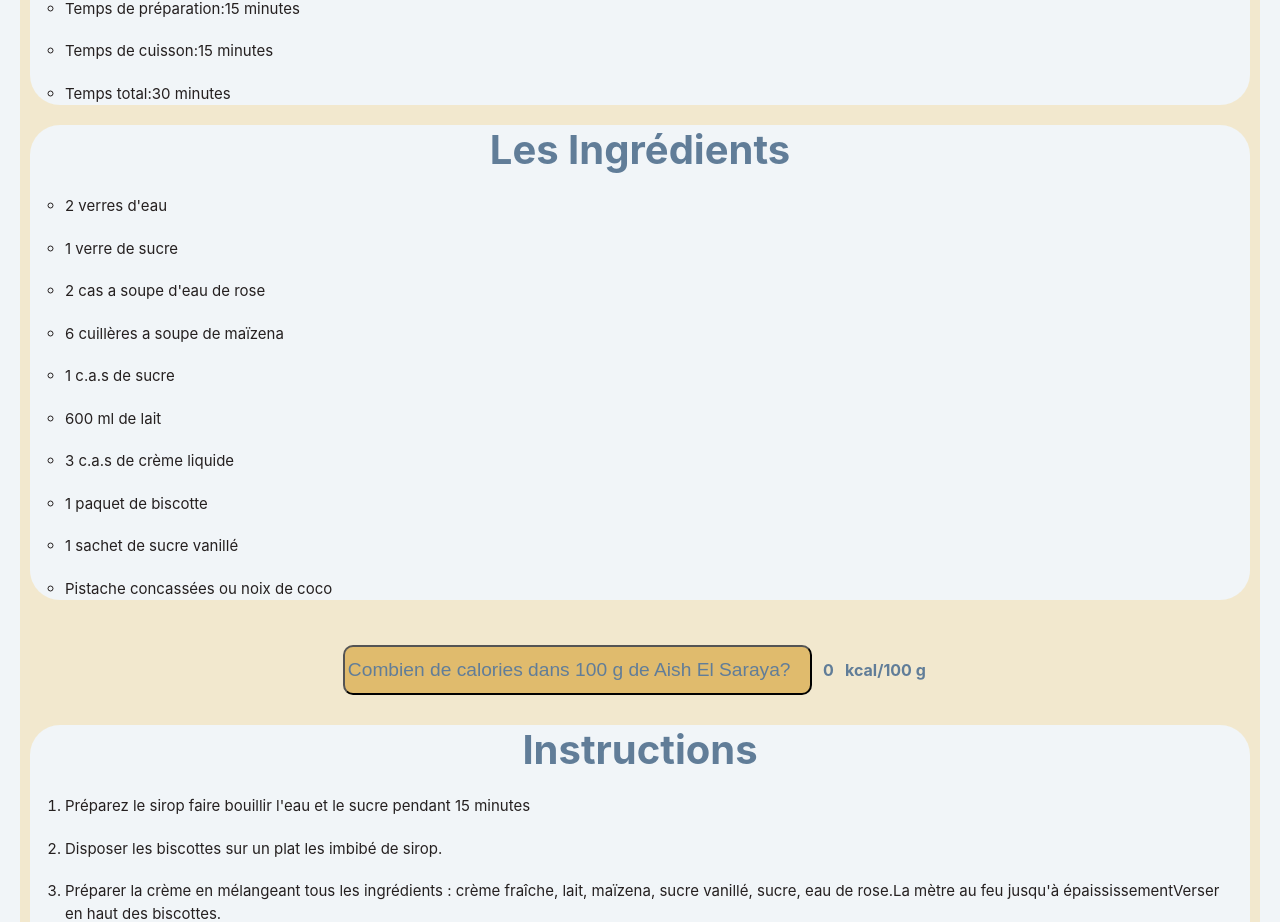
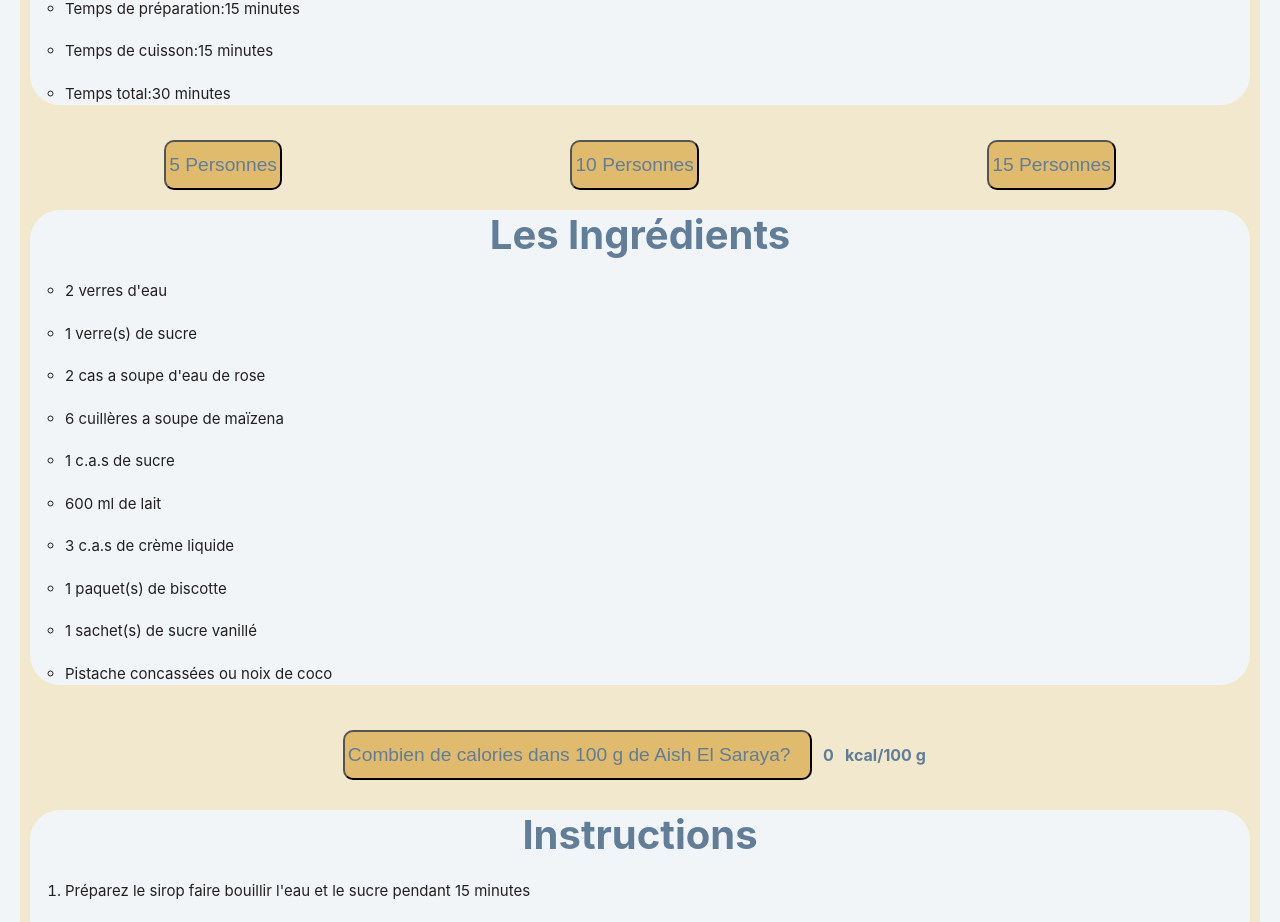
Before and after one commit to rimasemib/macuisinelibanaise, a React (Create React App) app: page /aishElSaraya in a window 1280 px wide. Shown: the part 1456-2378 px from the top of the page. Built offline with nearby package versions, Linux system fonts and the light colour scheme.

Commit message:
adding calories buttons

```diff
--- a/src/pages/AishElSaraya.css
+++ b/src/pages/AishElSaraya.css
@@ -80,6 +80,16 @@ ul{
 	height: 100px;
 
   }
+  .compteur22{
+	display: flex;
+	flex-direction: row;
+	justify-content: space-around;
+	align-items: center;
+	gap: 20px;
+	height: 80px;
+
+
+}
   .calories{
 	text-decoration: none;
 	color: hsl(210, 22%, 49%);
--- a/src/pages/AishElSaraya.js
+++ b/src/pages/AishElSaraya.js
@@ -6,6 +6,7 @@ import "./AishElSaraya.css";
 
 const AishElSaraya = () => {
 	const [compteurSaraya, setCompteurSaraya] = useState(0);
+	const [multiplePer, setMultiplePer] = useState(1);
 
   return (
     <div>
@@ -39,18 +40,48 @@ const AishElSaraya = () => {
 				<li className="listy">Temps total:30 minutes</li>
 			</ul>
 		</div>
+		<div className="compteur22">
+
+				<button className="btnHms"
+				onClick={() => {
+					setMultiplePer(0.5);
+
+		 		}}
+	   		>
+		 		5 Personnes
+	   		</button>
+
+			<button className="btnHms"
+				onClick={() => {
+					setMultiplePer(1);
+
+		 		}}
+	   		>
+		 		10 Personnes
+	   		</button>
+
+			<button className="btnHms"
+				onClick={() => {
+					setMultiplePer(1.5);
+
+		 		}}
+	   		>
+		 		15 Personnes
+	   		</button>
+
+		</div>
 		<div className="recipe">
 			<h2>Les Ingrédients</h2>
 			<ul className="instructions">
-				<li className="listy">2 verres d'eau</li>
-				<li className="listy">1 verre de sucre</li>
-				<li className="listy">2 cas a soupe d'eau de rose</li>
-				<li className="listy">6 cuillères a soupe de maïzena</li>
-				<li className="listy">1 c.a.s de sucre</li>
-				<li className="listy">600 ml de lait</li>
-                <li className="listy">3 c.a.s de crème liquide</li>
-                <li className="listy">1 paquet de biscotte</li>
-                <li className="listy">1 sachet de sucre vanillé</li>
+				<li className="listy">{multiplePer * 2} verres d'eau</li>
+				<li className="listy">{multiplePer * 1} verre(s) de sucre</li>
+				<li className="listy">{multiplePer * 2} cas a soupe d'eau de rose</li>
+				<li className="listy">{multiplePer * 6} cuillères a soupe de maïzena</li>
+				<li className="listy">{multiplePer * 1} c.a.s de sucre</li>
+				<li className="listy">{multiplePer * 600} ml de lait</li>
+                <li className="listy">{multiplePer *3} c.a.s de crème liquide</li>
+                <li className="listy">{multiplePer * 1} paquet(s) de biscotte</li>
+                <li className="listy">{multiplePer * 1} sachet(s) de sucre vanillé</li>
                 <li className="listy">Pistache concassées ou noix de coco</li>
 
 			</ul>
--- a/src/pages/Hummos.css
+++ b/src/pages/Hummos.css
@@ -77,6 +77,16 @@ ul{
 	height: 100px;
 
   }
+  .compteur22{
+	  display: flex;
+	  flex-direction: row;
+	  justify-content: space-around;
+	  align-items: center;
+	  gap: 20px;
+	  height: 80px;
+
+
+  }
   .calories{
 	  text-decoration: none;
 	  color: hsl(210, 22%, 49%);
--- a/src/pages/Hummos.js
+++ b/src/pages/Hummos.js
@@ -6,6 +6,7 @@ import "./Hummos.css";
 
 const Hummos = () => {
 	const [compteurHms, setCompteurHms] = useState(0);
+	const [multiplePer, setMultiplePer] = useState(1);
 
   return (
     <div>
@@ -39,14 +40,45 @@ const Hummos = () => {
 				<li className="listy">Temps total:30 minutes</li>
 			</ul>
 		</div>
+
+		<div className="compteur22">
+
+				<button className="btnHms"
+				onClick={() => {
+					setMultiplePer(1);
+
+		 		}}
+	   		>
+		 		4 Personnes
+	   		</button>
+
+			<button className="btnHms"
+				onClick={() => {
+					setMultiplePer(2);
+
+		 		}}
+	   		>
+		 		8 Personnes
+	   		</button>
+
+			<button className="btnHms"
+				onClick={() => {
+					setMultiplePer(3);
+
+		 		}}
+	   		>
+		 		12 Personnes
+	   		</button>
+
+		</div>
 		<div className="recipe">
 			<h2>Les Ingrédients</h2>
 			<ul className="instructions">
-				<li className="listy">200 g de pois chiches sec</li>
-				<li className="listy">100 g de Tahini(Crème de sesame)</li>
-				<li className="listy">1 citron(s)</li>
-				<li className="listy">2 gousses d' ail</li>
-				<li className="listy">2 pincées de bicarbonate de soude alimentaire</li>
+				<li className="listy">{multiplePer * 200} g de pois chiches sec</li>
+				<li className="listy">{multiplePer * 100} g de Tahini(Crème de sesame)</li>
+				<li className="listy">{multiplePer * 1} citron(s)</li>
+				<li className="listy">{multiplePer * 2} gousses d' ail</li>
+				<li className="listy">{multiplePer * 2} pincées de bicarbonate de soude alimentaire</li>
 				<li className="listy">huile d'olive</li>
 
 			</ul>
--- a/src/pages/Koussa.css
+++ b/src/pages/Koussa.css
@@ -79,6 +79,16 @@ span{
 	height: 100px;
 
   }
+  .compteur22{
+	display: flex;
+	flex-direction: row;
+	justify-content: space-around;
+	align-items: center;
+	gap: 20px;
+	height: 80px;
+
+
+}
   .calories{
 	  text-decoration: none;
 	  color: hsl(210, 22%, 49%);
--- a/src/pages/Koussa.js
+++ b/src/pages/Koussa.js
@@ -6,6 +6,7 @@ import "./Koussa.css";
 
 const Koussa = () => {
 	const [compteurKoussa, setCompteurKoussa] = useState(0);
+	const [multiplePer, setMultiplePer] = useState(1);
 
   return (
     <div>
@@ -40,24 +41,54 @@ const Koussa = () => {
 				<li className="listy">Temps total:90 minutes</li>
 			</ul>
 		</div>
+		<div className="compteur22">
+
+				<button className="btnHms"
+				onClick={() => {
+					setMultiplePer(1);
+
+		 		}}
+	   		>
+		 		4 Personnes
+	   		</button>
+
+			<button className="btnHms"
+				onClick={() => {
+					setMultiplePer(2);
+
+		 		}}
+	   		>
+		 		8 Personnes
+	   		</button>
+
+			<button className="btnHms"
+				onClick={() => {
+					setMultiplePer(3);
+
+		 		}}
+	   		>
+		 		12 Personnes
+	   		</button>
+
+		</div>
 		<div className="recipe">
 			<h2>Les Ingrédients</h2>
 			<ul className="instructions">
-				<li className="listy">500g Jeunes petites courgettes.</li>
-				<li className="listy">150g Bœuf haché</li>
-				<li className="listy">1/4 càc 7 épices labanais</li>
-				<li className="listy">80g Riz cassé en deux fois</li>
-				<li className="listy">2 càs Huile neutre</li>
+				<li className="listy">{multiplePer * 500} g Jeunes petites courgettes.</li>
+				<li className="listy">{multiplePer * 150} g Bœuf haché</li>
+				<li className="listy"> {multiplePer * 1/4} càc 7 épices labanais</li>
+				<li className="listy">{multiplePer * 80} g Riz cassé en deux fois</li>
+				<li className="listy">{multiplePer * 2} càs Huile neutre</li>
 				<li className="listy">Sel, poivre</li>
-                <li className="listy">1 càs Mélasse de grenade</li>
+                <li className="listy">{multiplePer * 1} càs Mélasse de grenade</li>
                 <span>Pour La Sauce:</span>
-                <li className="listy">40 ml Mélasse de grenade</li>
-                <li className="listy">1 càs menthe séchée</li>
-                <li className="listy">150g Sauce de tomate</li>
-                <li className="listy">3 Gousses d'ail</li>
-                <li className="listy">1/2 càc 7 épices labanais</li>
-                <li className="listy">30 cl Eau</li>
-                <li className="listy">2 càs Huile d'olive</li>
+                <li className="listy">{multiplePer * 40} ml Mélasse de grenade</li>
+                <li className="listy">{multiplePer * 1} càs menthe séchée</li>
+                <li className="listy">{multiplePer * 150} g Sauce de tomate</li>
+                <li className="listy">{multiplePer * 3} Gousses d'ail</li>
+                <li className="listy">{multiplePer * 1/2} càc 7 épices labanais</li>
+                <li className="listy">{multiplePer * 30} cl Eau</li>
+                <li className="listy">{multiplePer * 2} càs Huile d'olive</li>
                 <li className="listy">Sel, poivre</li>
 
 			</ul>
--- a/src/pages/Loubyi.css
+++ b/src/pages/Loubyi.css
@@ -76,6 +76,16 @@ ul{
 	height: 100px;
 
   }
+  .compteur22{
+	display: flex;
+	flex-direction: row;
+	justify-content: space-around;
+	align-items: center;
+	gap: 20px;
+	height: 80px;
+
+
+}
   .calories{
 	  text-decoration: none;
 	  color: hsl(210, 22%, 49%);
--- a/src/pages/Loubyi.js
+++ b/src/pages/Loubyi.js
@@ -6,6 +6,7 @@ import "./Loubyi.css";
 
 const Loubyi = () => {
 	const [compteurLoubyi, setCompteurLoubyi] = useState(0);
+	const [multiplePer, setMultiplePer] = useState(1);
 
   return (
     <div>
@@ -39,16 +40,46 @@ const Loubyi = () => {
 				<li className="listy">Temps total:50 minutes</li>
 			</ul>
 		</div>
+		<div className="compteur22">
+
+				<button className="btnHms"
+				onClick={() => {
+					setMultiplePer(1);
+
+		 		}}
+	   		>
+		 		4 Personnes
+	   		</button>
+
+			<button className="btnHms"
+				onClick={() => {
+					setMultiplePer(2);
+
+		 		}}
+	   		>
+		 		8 Personnes
+	   		</button>
+
+			<button className="btnHms"
+				onClick={() => {
+					setMultiplePer(3);
+
+		 		}}
+	   		>
+		 		12 Personnes
+	   		</button>
+
+		</div>
 		<div className="recipe">
 			<h2>Les Ingrédients</h2>
 			<ul className="instructions">
-				<li className="listy">Environ 500 g de haricots verts frais</li>
-				<li className="listy">300 g de cubes de bœuf</li>
-				<li className="listy">1 oignon moyen haché</li>
-				<li className="listy">1 gousse d’ail écrasée</li>
-				<li className="listy">1 boite de conserve de pâte de tomates (156 ml environ)</li>
-				<li className="listy">5-6 tasses d’eau</li>
-                <li className="listy">5 c. s. d’huile végétale</li>
+				<li className="listy">Environ {multiplePer * 500} g de haricots verts frais</li>
+				<li className="listy">{multiplePer * 300} g de cubes de bœuf</li>
+				<li className="listy">{multiplePer * 1} oignon moyen haché</li>
+				<li className="listy">{multiplePer * 1} gousse d’ail écrasée</li>
+				<li className="listy">{multiplePer * 1} boite de conserve de pâte de tomates (156 ml environ)</li>
+				<li className="listy">{multiplePer * 5.5} tasses d’eau</li>
+                <li className="listy">{multiplePer * 5} c. s. d’huile végétale</li>
                 <li className="listy">Sel et poivre</li>
             </ul>
 
--- a/src/pages/Mouhalabia.css
+++ b/src/pages/Mouhalabia.css
@@ -77,6 +77,16 @@ ul{
 	height: 100px;
 
   }
+  .compteur22{
+	display: flex;
+	flex-direction: row;
+	justify-content: space-around;
+	align-items: center;
+	gap: 20px;
+	height: 80px;
+
+
+}
   .calories{
 	  text-decoration: none;
 	  color: hsl(210, 22%, 49%);
--- a/src/pages/Mouhalabia.js
+++ b/src/pages/Mouhalabia.js
@@ -6,6 +6,7 @@ import "./Mouhalabia.css";
 
 const Mouhalabia = () => {
 	const [compteurMouh, setCompteurMouh] = useState(0);
+	const [multiplePer, setMultiplePer] = useState(1);
 
   return (
     <div>
@@ -39,14 +40,44 @@ const Mouhalabia = () => {
 				<li className="listy">Temps total:25 minutes</li>
 			</ul>
 		</div>
+		<div className="compteur22">
+
+				<button className="btnHms"
+				onClick={() => {
+					setMultiplePer(1);
+
+		 		}}
+	   		>
+		 		4 Personnes
+	   		</button>
+
+			<button className="btnHms"
+				onClick={() => {
+					setMultiplePer(2);
+
+		 		}}
+	   		>
+		 		8 Personnes
+	   		</button>
+
+			<button className="btnHms"
+				onClick={() => {
+					setMultiplePer(3);
+
+		 		}}
+	   		>
+		 		12 Personnes
+	   		</button>
+
+		</div>
 		<div className="recipe">
 			<h2>Les Ingrédients</h2>
 			<ul className="instructions">
-				<li className="listy">50 cl de lait</li>
-				<li className="listy">100 g de sucre</li>
-				<li className="listy">40 g de fécule de maïs</li>
-				<li className="listy">30 g de pistaches</li>
-				<li className="listy">6 cl d'eau de fleur d'oranger</li>
+				<li className="listy">{multiplePer * 50} cl de lait</li>
+				<li className="listy">{multiplePer * 100} g de sucre</li>
+				<li className="listy">{multiplePer * 40} g de fécule de maïs</li>
+				<li className="listy">{multiplePer * 30} g de pistaches</li>
+				<li className="listy">{multiplePer * 6} cl d'eau de fleur d'oranger</li>
             </ul>
 
 		</div>
--- a/src/pages/Tabbouli.css
+++ b/src/pages/Tabbouli.css
@@ -77,6 +77,16 @@ ul{
 	height: 100px;
 
   }
+  .compteur22{
+	display: flex;
+	flex-direction: row;
+	justify-content: space-around;
+	align-items: center;
+	gap: 20px;
+	height: 80px;
+
+
+}
   .calories{
 	  text-decoration: none;
 	  color: hsl(210, 22%, 49%);
--- a/src/pages/Tabbouli.js
+++ b/src/pages/Tabbouli.js
@@ -6,6 +6,7 @@ import "./Tabbouli.css";
 
 const Tabbouli = () => {
 	const [compteurTbl, setCompteurTbl] = useState(0);
+	const [multiplePer, setMultiplePer] = useState(1);
 
   return (
     <div>
@@ -33,23 +34,53 @@ const Tabbouli = () => {
 
 		<div className="recipe">
 			<ul className="instructions">
-				<li className="listy">Portions: 5 personnes</li>
+				<li className="listy">Portions: 4 personnes</li>
 				<li className="listy">Préparation des légumes:20 minutes</li>
 				<li className="listy">Mélanger avec les autres ingrédients:5 minutes</li>
 				<li className="listy">Temps total:25 minutes</li>
 			</ul>
 		</div>
+		<div className="compteur22">
+
+				<button className="btnHms"
+				onClick={() => {
+					setMultiplePer(1);
+
+		 		}}
+	   		>
+		 		4 Personnes
+	   		</button>
+
+			<button className="btnHms"
+				onClick={() => {
+					setMultiplePer(2);
+
+		 		}}
+	   		>
+		 		8 Personnes
+	   		</button>
+
+			<button className="btnHms"
+				onClick={() => {
+					setMultiplePer(3);
+
+		 		}}
+	   		>
+		 		12 Personnes
+	   		</button>
+
+		</div>
 		<div className="recipe">
 			<h2>Les Ingrédients</h2>
 			<ul className="instructions">
-				<li className="listy">4 tomates fermes</li>
-				<li className="listy">2 bottes de persil plat</li>
-				<li className="listy">1 citron(s)</li>
-				<li className="listy">3 cuillères d'huile d'olive</li>
-				<li className="listy">2 pincées de sel</li>
-				<li className="listy">1 botte d'oignon verts</li>
-                <li className="listy">1 botte de menthe fraîche</li>
-                <li className="listy">1 petite poignée de boulgour brun moyen (blé concassé)</li>
+				<li className="listy">{multiplePer * 4} tomates fermes</li>
+				<li className="listy">{multiplePer * 2} bottes de persil plat</li>
+				<li className="listy">{multiplePer * 1} citron(s)</li>
+				<li className="listy">{multiplePer * 3} cuillères d'huile d'olive</li>
+				<li className="listy">{multiplePer * 2} pincées de sel</li>
+				<li className="listy">{multiplePer * 1} botte(s) d'oignon verts</li>
+                <li className="listy">{multiplePer * 1} botte(s) de menthe fraîche</li>
+                <li className="listy">{multiplePer * 1} petite(s) poignée de boulgour brun moyen (blé concassé)</li>
 
 			</ul>
 
```
